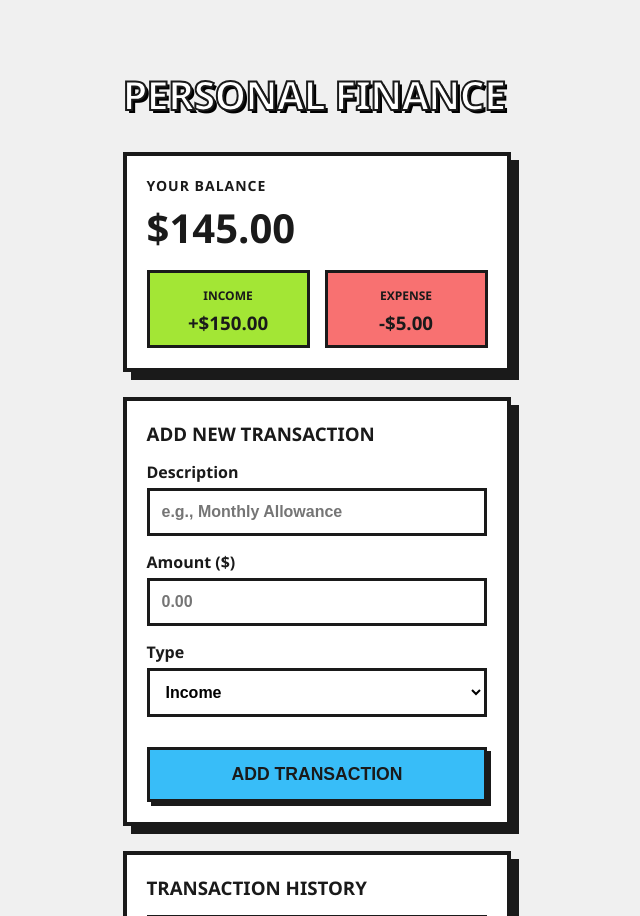
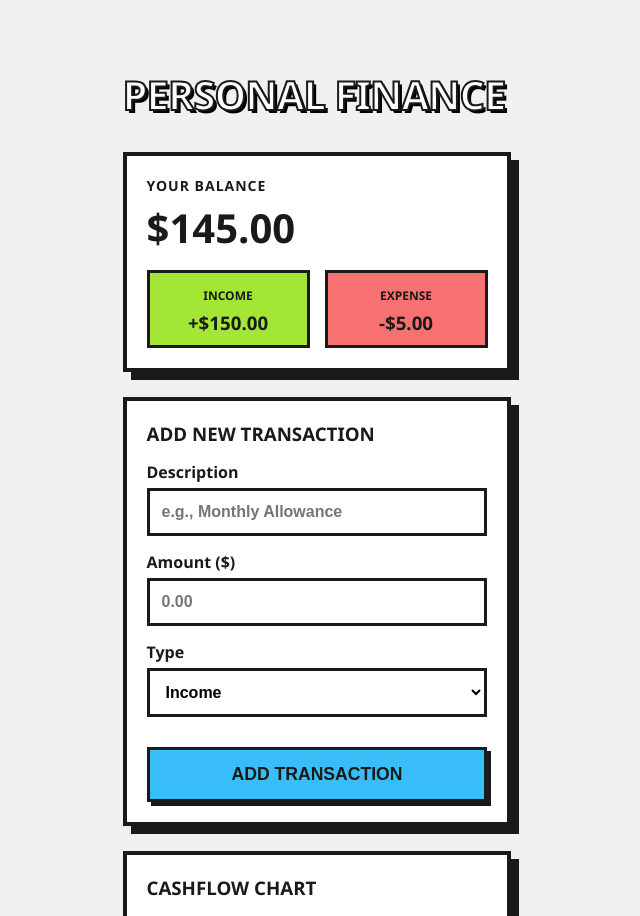
Before and after one commit to Alvinfaizt/personal-finance-dashboard, a React (Vite) app: page / in a window 1280 px wide. Shown: the top 916 px of the page, without its empty margins (323-963 px from the left). Built offline with nearby package versions, Linux system fonts and the light colour scheme.

Commit message:
Refactor: update initial state to read from localStorage and ensure automatic saving of transactions

```diff
--- a/src/App.jsx
+++ b/src/App.jsx
@@ -1,12 +1,11 @@
-import { useState, useEffect } from 'react' // 1. Tambahkan useEffect
+import { useState, useEffect } from 'react'
 import './App.css'
 import BalanceBox from './components/BalanceBox'
 import TransactionForm from './components/TransactionForm'
 import TransactionList from './components/TransactionList'
+import FinancialChart from './components/FinancialChart' // Import grafiknya
 
 function App() {
-  // 2. Ubah state awal agar membaca dari localStorage terlebih dahulu.
-  // Jika tidak ada data di localStorage, baru pakai data bawaan (array kosong atau dummy).
   const [transactions, setTransactions] = useState(() => {
     const savedTransactions = localStorage.getItem('neo_transactions')
     return savedTransactions ? JSON.parse(savedTransactions) : [
@@ -15,7 +14,6 @@ function App() {
     ]
   })
 
-  // 3. Gunakan useEffect untuk otomatis menyimpan data setiap kali array 'transactions' berubah
   useEffect(() => {
     localStorage.setItem('neo_transactions', JSON.stringify(transactions))
   }, [transactions])
@@ -34,6 +32,10 @@ function App() {
 
       <BalanceBox transactions={transactions} />
       <TransactionForm onAddTransaction={addTransaction} />
+
+      {/* Pasang Komponen Grafik di Sini */}
+      <FinancialChart transactions={transactions} />
+
       <TransactionList transactions={transactions} onDeleteTransaction={deleteTransaction} />
     </div>
   )
```
